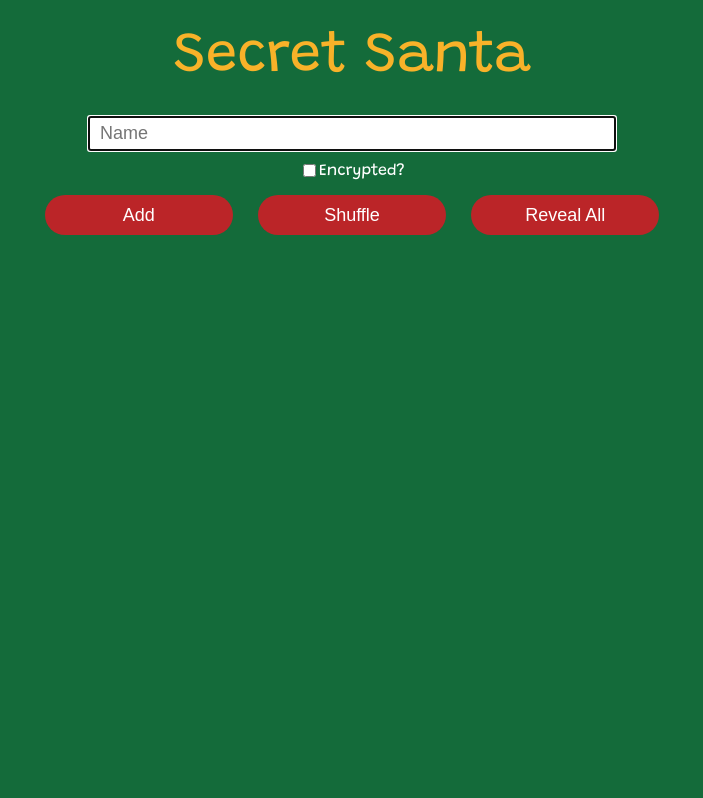
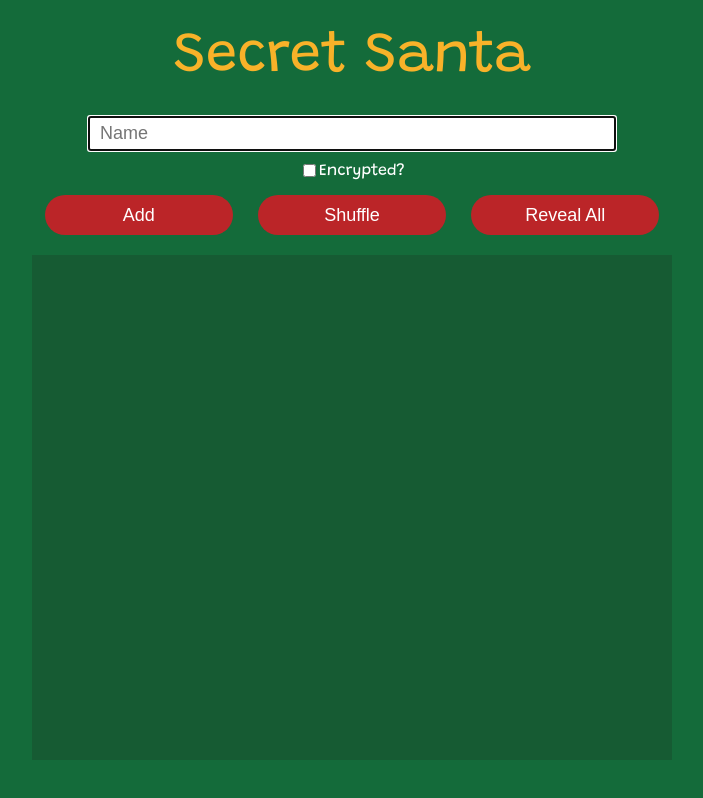
Before and after one commit to waltwengert/secret-santa, a React (Create React App) app: page / in a window 1280 px wide. Shown: the whole page, without its empty margins (288-991 px from the left). Built offline with nearby package versions, Linux system fonts and the light colour scheme.

Commit message:
results container

```diff
--- a/src/App.tsx
+++ b/src/App.tsx
@@ -1,6 +1,7 @@
 import styled from 'styled-components';
 
 import { Header } from './components/Header';
+import { Results } from './components/Results';
 import { UserInput } from './components/UserInput';
 
 const AppWrapper = styled.div`
@@ -19,6 +20,7 @@ const App = () => {
         <AppWrapper>
             <Header />
             <UserInput />
+            <Results />
         </AppWrapper>
     );
 };
--- a/src/components/Header.tsx
+++ b/src/components/Header.tsx
@@ -3,6 +3,8 @@ import styled from 'styled-components';
 import { BaseLabel } from '../lib/ui/Label';
 
 const HeaderWrapper = styled.div`
+    flex: 0 1 auto;
+
     background-color: #146b3a;
     color: #f8b229;
 
--- /dev/null
+++ b/src/components/Results.tsx
@@ -0,0 +1,18 @@
+import styled from 'styled-components';
+
+import { MOBILE_DEVICE_WIDTH } from '../lib/APP_CONST';
+
+export const Results = styled.div`
+    flex: 1 1 auto;
+
+    background-color: #165b33;
+    overflow: auto;
+
+    margin: 20px auto 40px;
+
+    width: 50vw;
+
+    @media (max-width: ${MOBILE_DEVICE_WIDTH}px) {
+        width: 90vw;
+    }
+`;
--- a/src/components/UserInput.tsx
+++ b/src/components/UserInput.tsx
@@ -7,6 +7,8 @@ import { BaseInput } from '../lib/ui/Input';
 import { MOBILE_DEVICE_WIDTH } from '../lib/APP_CONST';
 
 const InputWrapper = styled.div`
+    flex: 0 1 auto;
+
     background-color: #146b3a;
     color: white;
 
```
